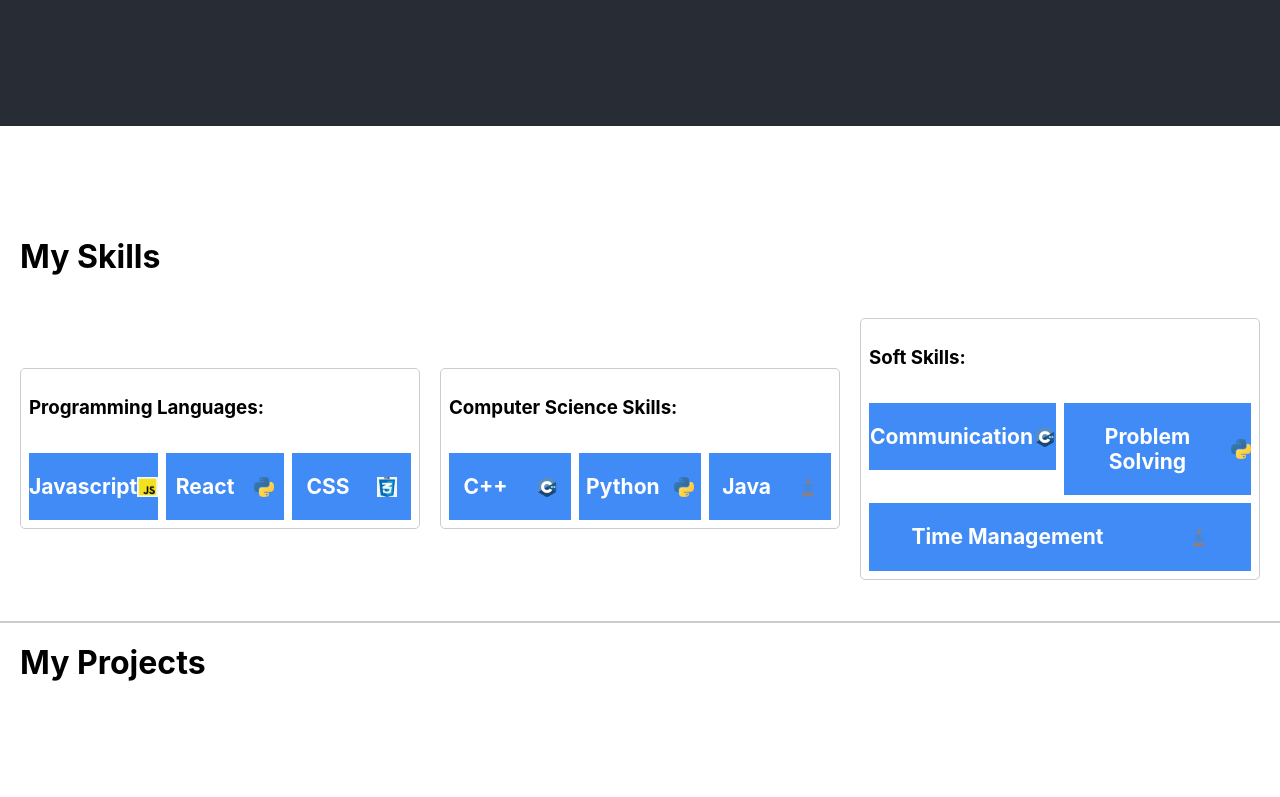
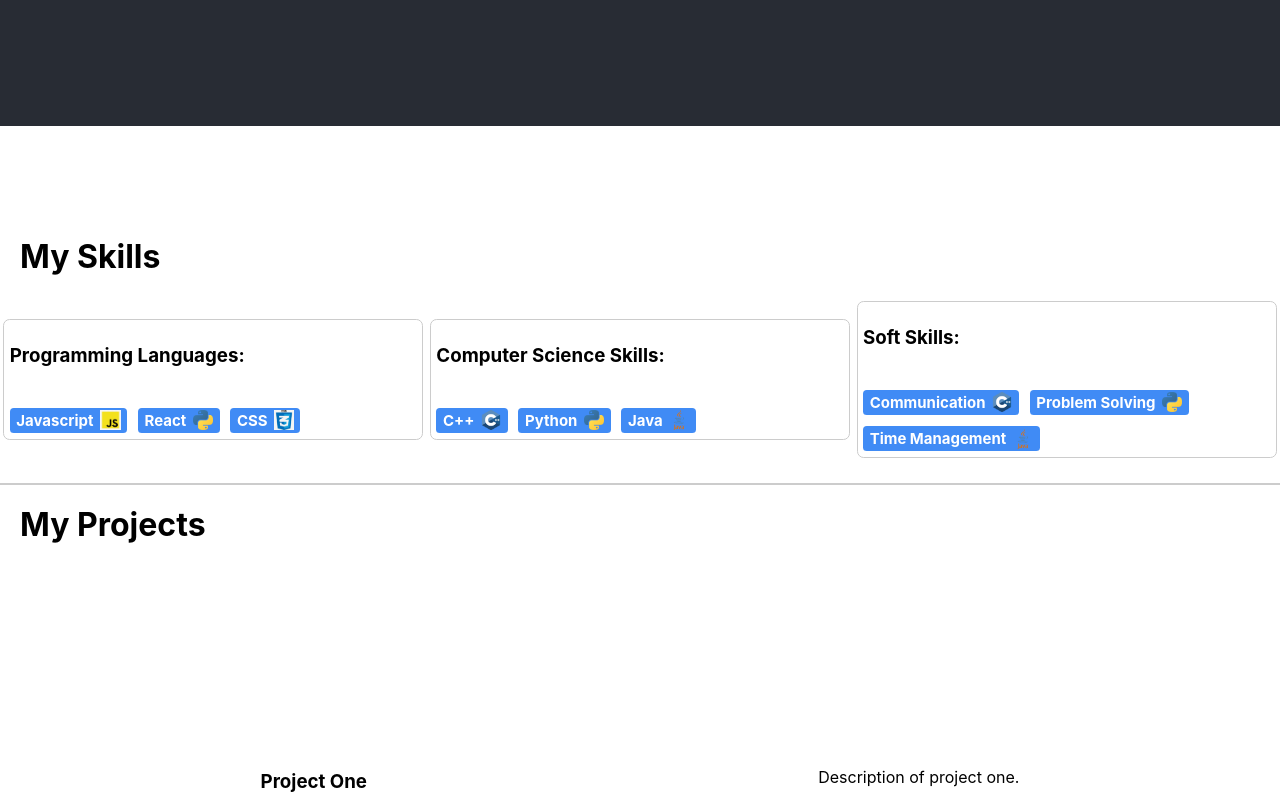
Before and after one commit to Edd4952/website, a React (Create React App) app: page / in a window 1280 px wide. Shown: the part 594-1391 px from the top of the page. Built offline with nearby package versions, Linux system fonts and the light colour scheme.

Commit message:
almost done configuring skills i think

```diff
--- a/src/Components/3_Skills.js
+++ b/src/Components/3_Skills.js
@@ -8,6 +8,7 @@ import python from "../Assets/python-1d15.png";
 import js from "../Assets/javascript.jpg";
 import java from "../Assets/java-logo-trasparent-bf11.png";
 import css from "../Assets/css.png";
+
 
 
 function Skills() {
--- a/src/Styles/3_Skills.css
+++ b/src/Styles/3_Skills.css
@@ -1,10 +1,9 @@
 .skilltype-container {
     display: flex;
     flex-direction: row;
-    justify-content: space-around; /* or space-between, flex-start, etc. */
-    align-items: center;           /* vertical alignment */
-    padding: 10px;
-    height : auto; /* Adjust height as needed */
+    justify-content: space-around;
+    align-items: center;
+    height: auto;
 }
 
 .skills-container {
@@ -12,31 +11,34 @@
     flex-direction: row;
     flex-wrap: wrap;
     justify-content: flex-start;
-    gap: 8px;
-    margin: 10px;
+    gap: 0.84vw; /* doubled from 0.42vw */
+    margin: 0.26vw; /* doubled from 0.26vw */
     width: 33.33%;
-    border: #ccc 1px solid;
-    border-radius: 5px;
-    padding: 8px;
+    border: #ccc 0.104vw solid; /* doubled from 0.052vw */
+    border-radius: 0.52vw; /* doubled from 0.26vw */
+    padding: 0.42vw; /* doubled from 0.42vw */
 }
 
 .skill-box {
     display: flex;
     flex-direction: column;
-    text-align: center;
+    justify-content: flex-start;
     cursor: pointer;
-    flex: 1;
 }
 
 .skill-header {
     display: flex;
     flex-direction: row;
     align-items: center;
-    justify-content: space-around;
+    justify-content: flex-start;
+    padding: 0 0.52vw;
+    gap: 0.52vw; /* doubled from 0.26vw */
     background-color: #408bf5;
     color: white;
-    font-size: 18px;
+    height: 2vw; /* 50px ≈ 1.3vw */
+    font-size: 1vw; /* 18px ≈ 0.47vw */
     position: relative;
+    border-radius: .3vw;
 }
 
 .skill-header:hover {
@@ -49,25 +51,25 @@
 
 .skill-content {
     background-color: #f9f9f9;
-    padding: 0px;
-    font-size: 16px;
+    font-size: 0.42vw; /* 16px ≈ 0.42vw */
     color: #333;
+    justify-content: flex-start;
+
 }
 
 .skill-tooltip {
     display: none;
     position: absolute;
     background: #fff;
+    text-align: center;
     color: #333;
-    border: 1px solid #ccc;
-    padding: 8px 12px;
-    border-radius: 6px;
-    box-shadow: 0 2px 8px rgba(0,0,0,0.15);
+    border: 0.104vw solid #ccc; /* doubled from 0.052vw */
+    padding: 0.05vw 0.01vw; /* doubled from 0.42vw 0.62vw */
+    border-radius: 0.64vw; /* doubled from 0.32vw */
+    box-shadow: 0 0.208vw 0.84vw rgba(0,0,0,0.15); /* doubled from 0.104vw 0.42vw */
     z-index: 10;
-    top: 110%; /* below the header */
-    left: 50%;
-    transform: translateX(-50%);
-    min-width: 180px;
-    font-size: 14px;
+    top: 3vw; /* doubled from 5.72vw */
+    width: 300%;
+    font-size: 1.44vw; /* doubled from 0.72vw */
     white-space: normal;
 }
```
